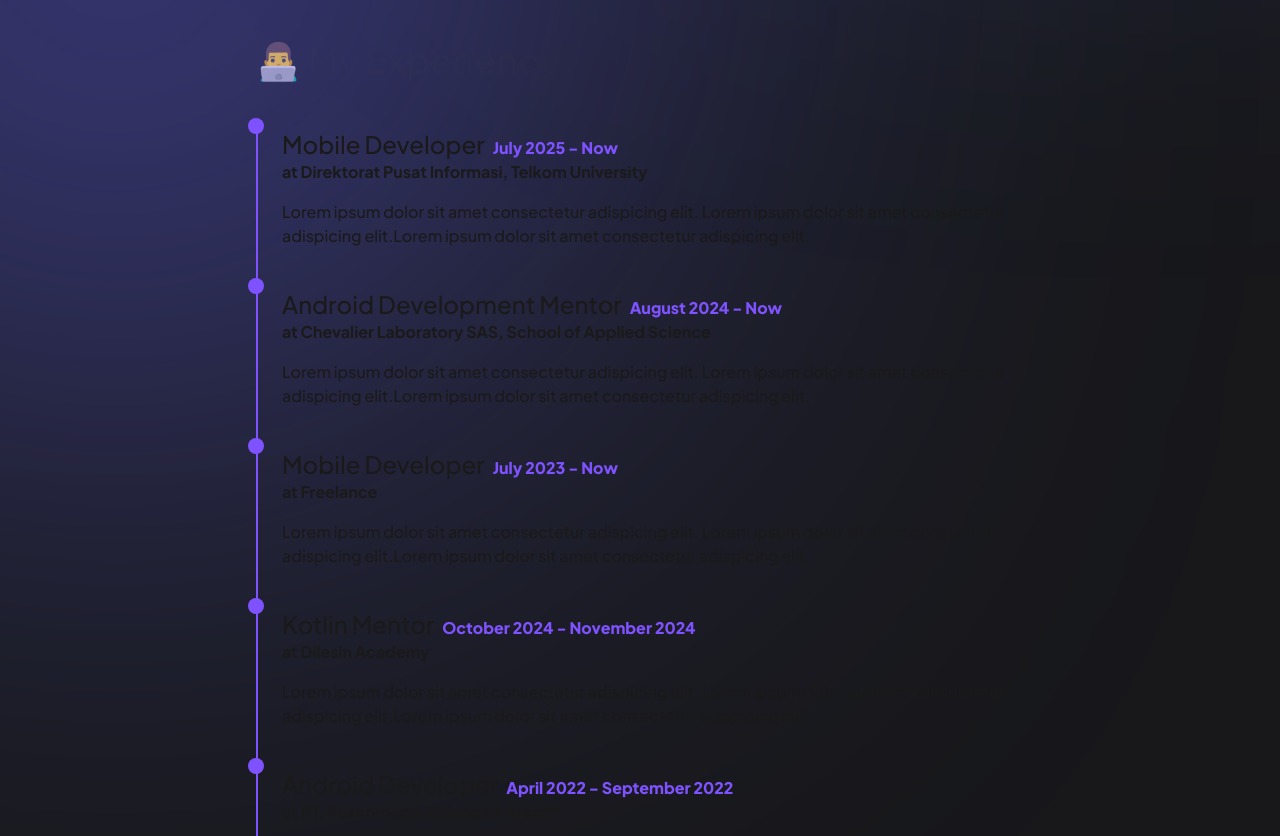
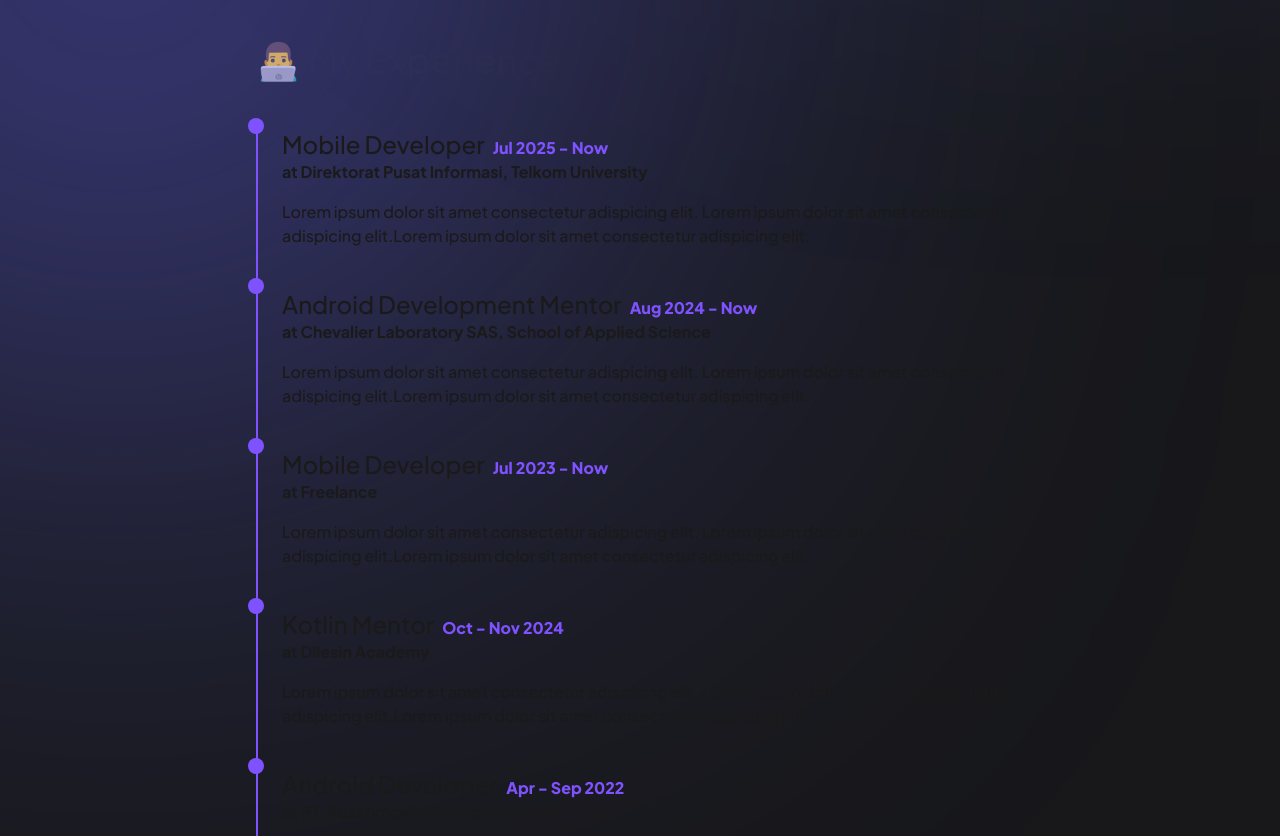
Before and after one commit to joanpurbaa/portofolio-sendiko, a Next.js app: page / in a window 1280 px wide. Shown: the part 2360-3196 px from the top of the page. Built offline with nearby package versions, Linux system fonts and the light colour scheme.

Commit message:
fix: fix some font size at mobile size

```diff
--- a/components/landing/experience-section.tsx
+++ b/components/landing/experience-section.tsx
@@ -2,35 +2,35 @@ const EXPERIENCES = [
   {
     title: "Mobile Developer",
     company: "Direktorat Pusat Informasi, Telkom University",
-    duration: "July 2025 - Now",
+    duration: "Jul 2025 - Now",
     description:
       "Lorem ipsum dolor sit amet consectetur adispicing elit. Lorem ipsum dolor sit amet consectetur adispicing elit.Lorem ipsum dolor sit amet consectetur adispicing elit.",
   },
   {
     title: "Android Development Mentor",
     company: "Chevalier Laboratory SAS, School of Applied Science",
-    duration: "August 2024 - Now",
+    duration: "Aug 2024 - Now",
     description:
       "Lorem ipsum dolor sit amet consectetur adispicing elit. Lorem ipsum dolor sit amet consectetur adispicing elit.Lorem ipsum dolor sit amet consectetur adispicing elit.",
   },
   {
     title: "Mobile Developer",
     company: "Freelance",
-    duration: "July 2023 - Now",
+    duration: "Jul 2023 - Now",
     description:
       "Lorem ipsum dolor sit amet consectetur adispicing elit. Lorem ipsum dolor sit amet consectetur adispicing elit.Lorem ipsum dolor sit amet consectetur adispicing elit.",
   },
   {
     title: "Kotlin Mentor",
     company: "Dilesin Academy",
-    duration: "October 2024 - November 2024",
+    duration: "Oct - Nov 2024",
     description:
       "Lorem ipsum dolor sit amet consectetur adispicing elit. Lorem ipsum dolor sit amet consectetur adispicing elit.Lorem ipsum dolor sit amet consectetur adispicing elit.",
   },
   {
     title: "Android Developer",
     company: "PT. Puskomedia Indonesia Kreatif",
-    duration: "April 2022 - September 2022",
+    duration: "Apr - Sep 2022",
     description:
       "Lorem ipsum dolor sit amet consectetur adispicing elit. Lorem ipsum dolor sit amet consectetur adispicing elit.Lorem ipsum dolor sit amet consectetur adispicing elit.",
   },
@@ -41,7 +41,7 @@ export default function ExperienceSection() {
 			<section
 				id="experience"
 				className="min-h-screen flex flex-col justify-center px-4 lg:px-16 xl:px-64">
-				<h2 className="text-sm sm:text-4xl font-semibold mb-12">
+				<h2 className="text-xl sm:text-4xl font-semibold mb-12">
 					👨‍💻 My Experience
 				</h2>
 				<div className="flex flex-col">
--- a/components/landing/projects-section.tsx
+++ b/components/landing/projects-section.tsx
@@ -13,7 +13,7 @@ export default function ProjectsSection() {
 				alt="gradient circle"
 				className="absolute -bottom-96 -left-96 z-0 w-[1000px] blur-[300px]"
 			/>
-			<h2 className="text-sm sm:text-4xl mb-12 font-semibold">📲 Apps by Me</h2>
+			<h2 className="text-xl sm:text-4xl mb-12 font-semibold">📲 Apps by Me</h2>
 
 			<div className="grid grid-cols-12 gap-5">
 				{[...Array(6)].map((_, index) => (
--- a/components/navbar.tsx
+++ b/components/navbar.tsx
@@ -17,7 +17,7 @@ export default function Navbar({ className }: { className?: string }) {
   return (
     <nav
       className={cn(
-        "flex items-center justify-between py-8 px-4 lg:px-16 xl:px-32 backdrop-blur-xl",
+        "flex items-center justify-between py-4 sm:py-8 px-4 lg:px-16 xl:px-32 backdrop-blur-xl",
         className
       )}
     >
```
